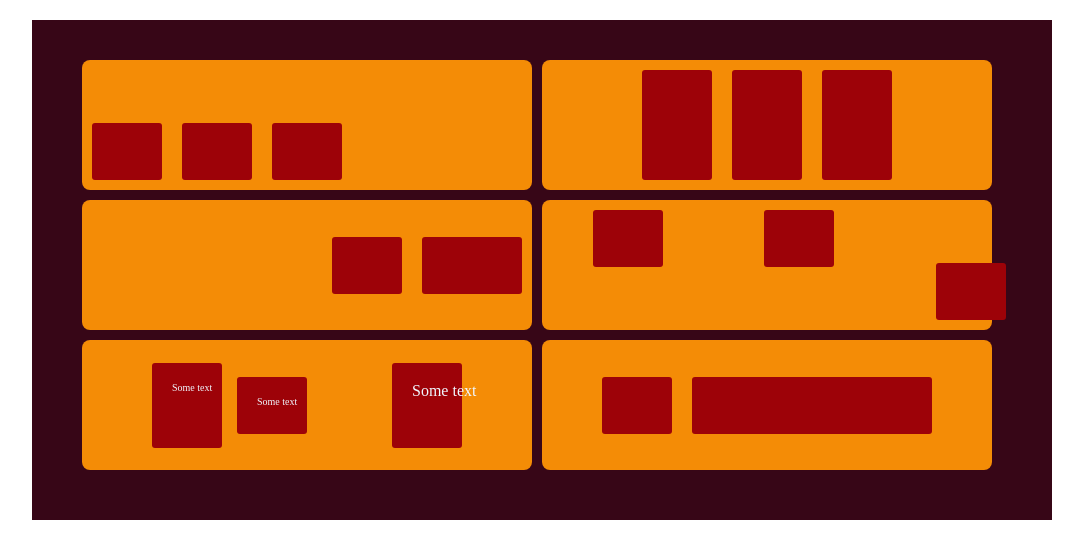
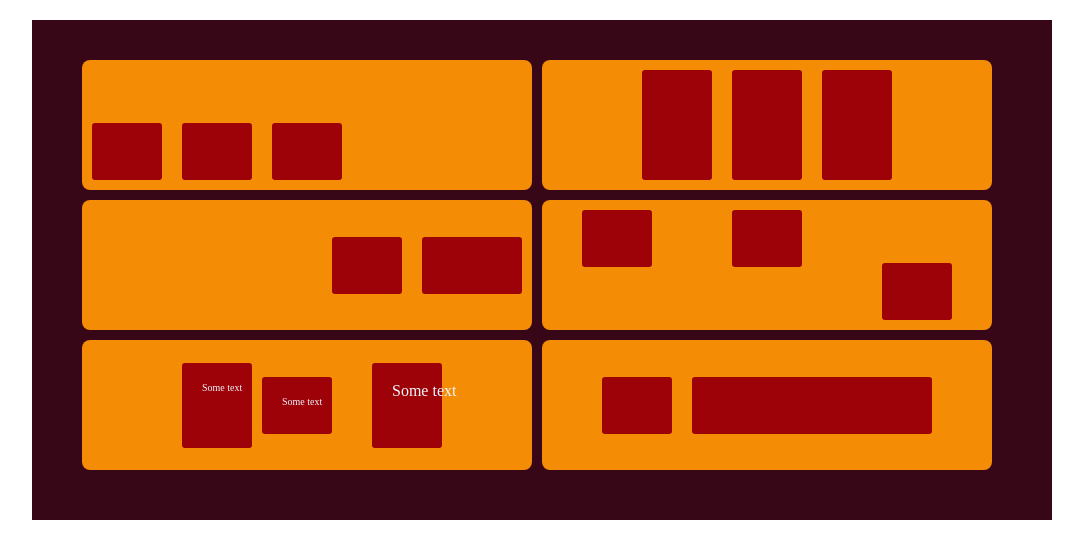
Before and after one commit to celeostergren/Flextask, a plain HTML site: page index.html in a window 1280 px wide. Shown: the whole page, without its empty margins (98-1181 px from the left). Drawn offline with Linux system fonts and the light colour scheme.

Commit message:
fixed parent_5 & children

```diff
--- a/css/style.css
+++ b/css/style.css
@@ -138,7 +138,6 @@
 
 .child_3:nth-of-type(3) {
   align-self:flex-end;
-  margin-right: -40px;
   margin-bottom: 10px;
 }
 
@@ -151,16 +150,17 @@
   margin-left: 20px;
   background: rgba(244, 140, 6, 1);
   border-radius: 8px;
+  display: flex;
   flex-wrap: wrap;
-  display: flex;
-  justify-content:space-between;
+  justify-content:center;
   align-items: center;
+
 }
 
 .child_A {
   background-color: rgba(157, 2, 8, 1);
   padding: 20px;
-  margin-left: 70px;
+  margin: 10px;
   width: 30px;
   height: 45px;
   border-radius: 3px;
@@ -173,7 +173,7 @@
 .child_B {
   background-color: rgba(157, 2, 8, 1);
   padding: 20px;
-  margin-right: 70px;
+  margin-right: 20px;
   width: 30px;
   height:17px;
   border-radius: 3px;
@@ -185,7 +185,7 @@
 .child_C {
   background-color: rgba(157, 2, 8, 1);
   padding: 20px;
-  margin-right: 70px;
+  margin-left: 20px;
   width: 30px;
   height: 45px;
   border-radius: 3px;
```
